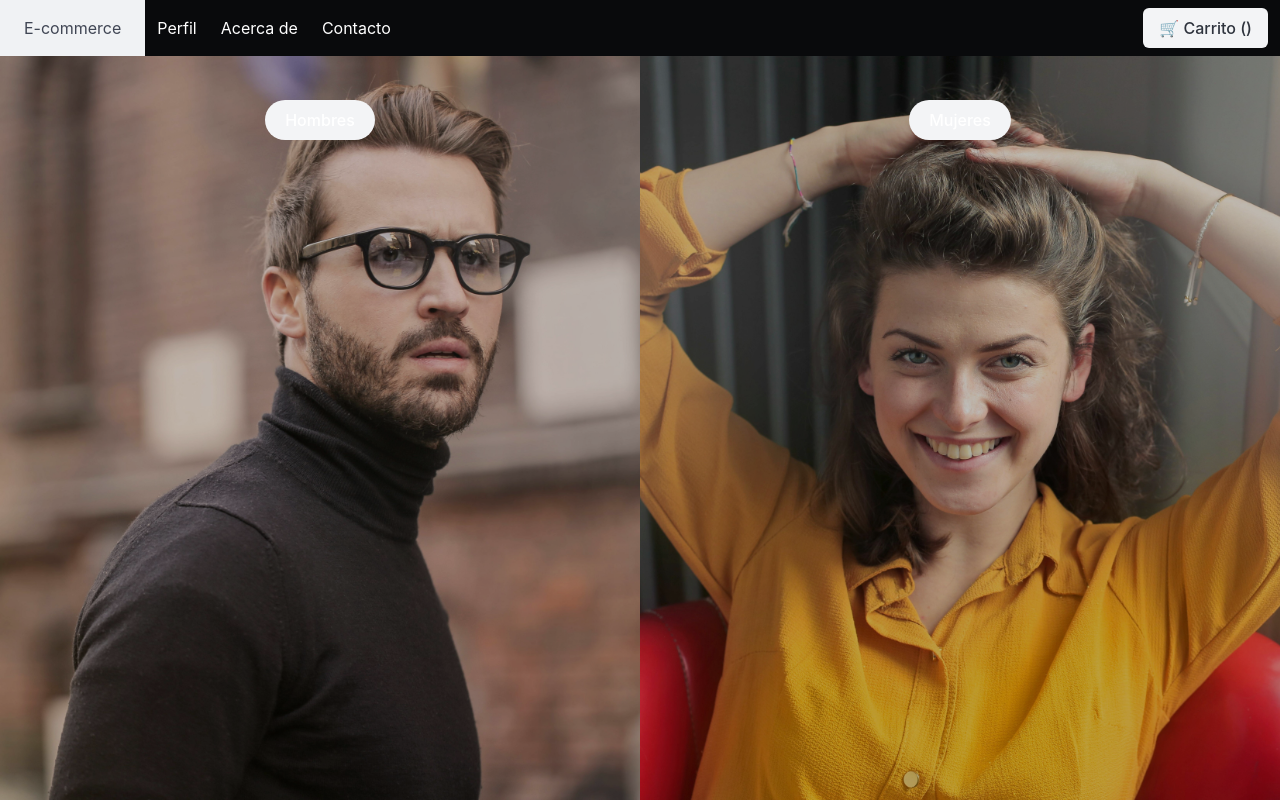
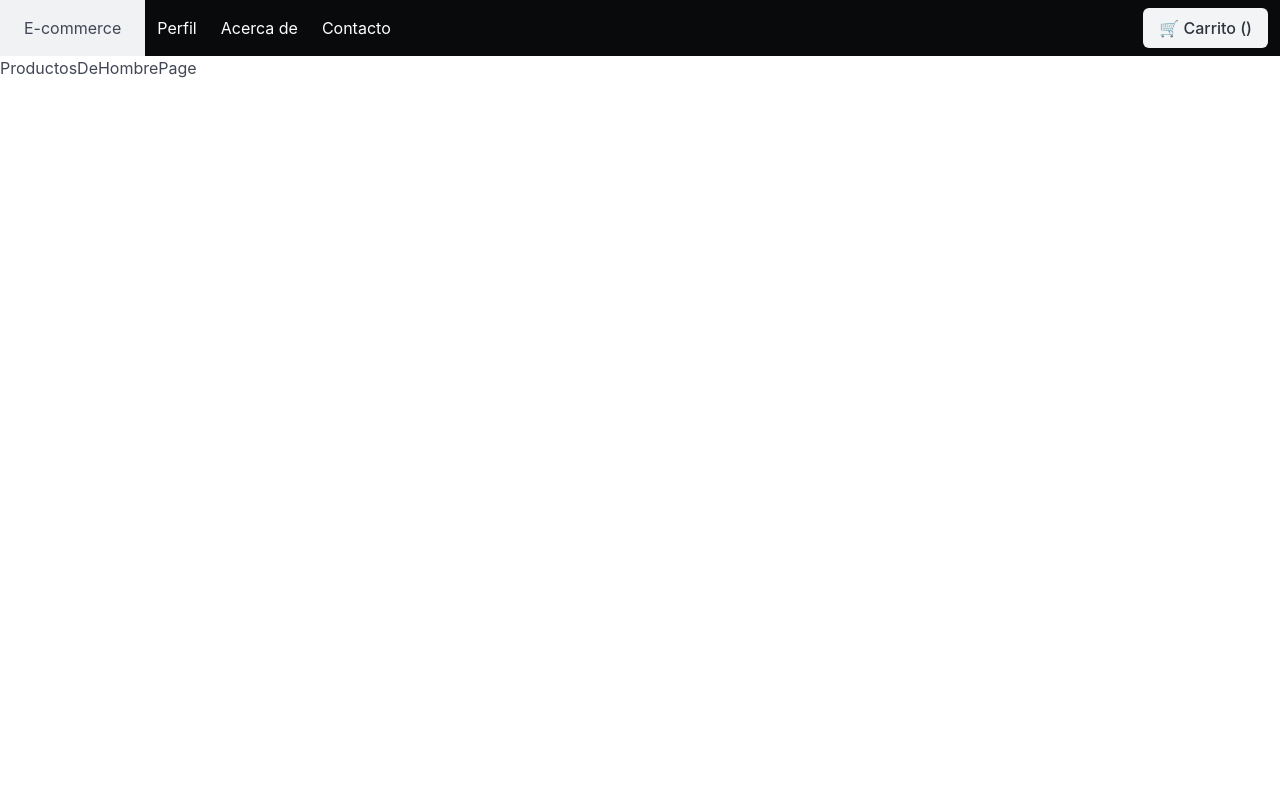
Before and after one commit to Efrengarnica/Ecommerce-React-Frontend, a React (Vite) app: page /productos-hombre in a window 1280 px wide. Before the commit this address led to /. Built offline with nearby package versions, Linux system fonts and the light colour scheme.

Commit message:
Se agregan las rutas de las paginas de los productos a la app principal.

```diff
--- a/src/Ecommerce.jsx
+++ b/src/Ecommerce.jsx
@@ -5,6 +5,8 @@ import { EcommercePage } from './pages/EcommercePage'
 import { AcercaDePage } from './pages/AcercaDePage'
 import { ContactoPage } from './pages/ContactoPage'
 import { PerfilPage } from './pages/PerfilPage'
+import { ProductosDeHombrePage } from './pages/ProductosDeHombrePage'
+import { ProductosDeMujerPage } from './pages/ProductosDeMujerPage'
 import './Ecommerce.css'
 
 export const Ecommerce = () => {
@@ -16,6 +18,8 @@ export const Ecommerce = () => {
         <Route path='/acercaDe' element={<AcercaDePage></AcercaDePage>}></Route>
         <Route path='/contacto' element={<ContactoPage></ContactoPage>}></Route>
         <Route path='/perfil' element={<PerfilPage></PerfilPage>}></Route>
+        <Route path='/productos-hombre' element={<ProductosDeHombrePage></ProductosDeHombrePage>}></Route>
+        <Route path='/productos-mujer' element={<ProductosDeMujerPage></ProductosDeMujerPage>}></Route>
         <Route path='/*' element={<Navigate to='/'/>}></Route>
       </Routes>
     </div>
```
